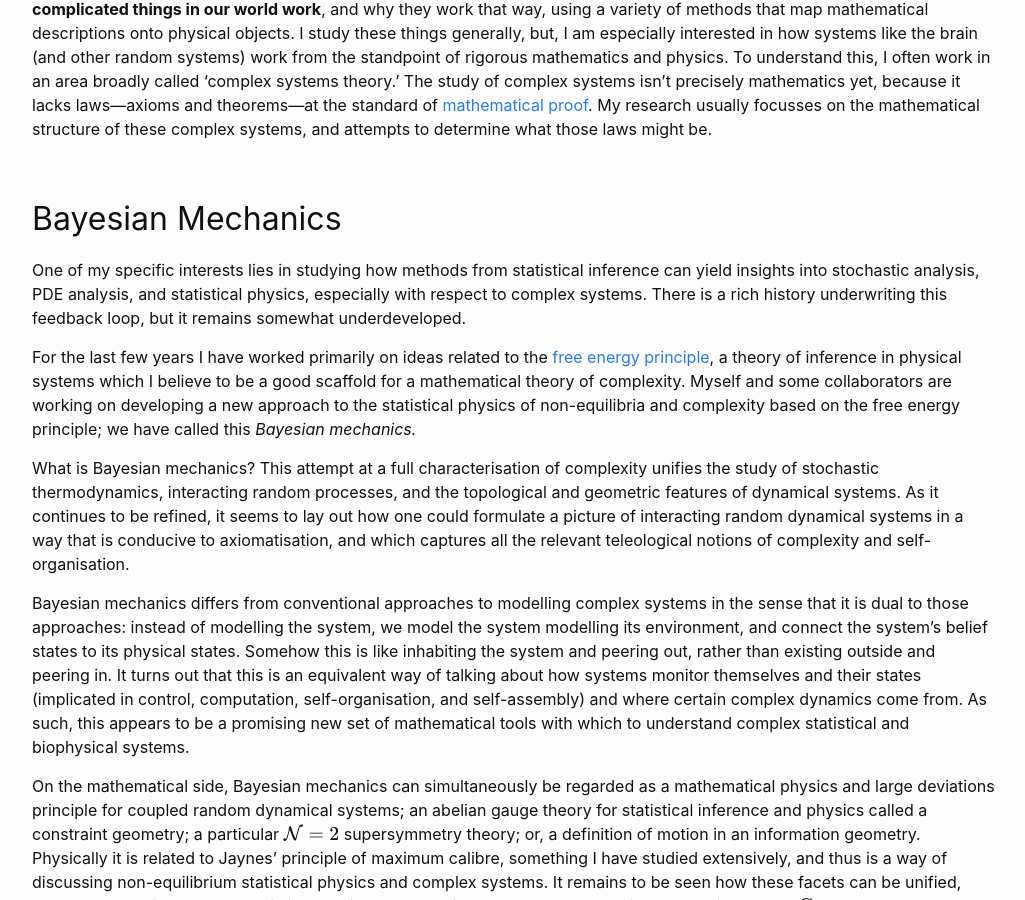
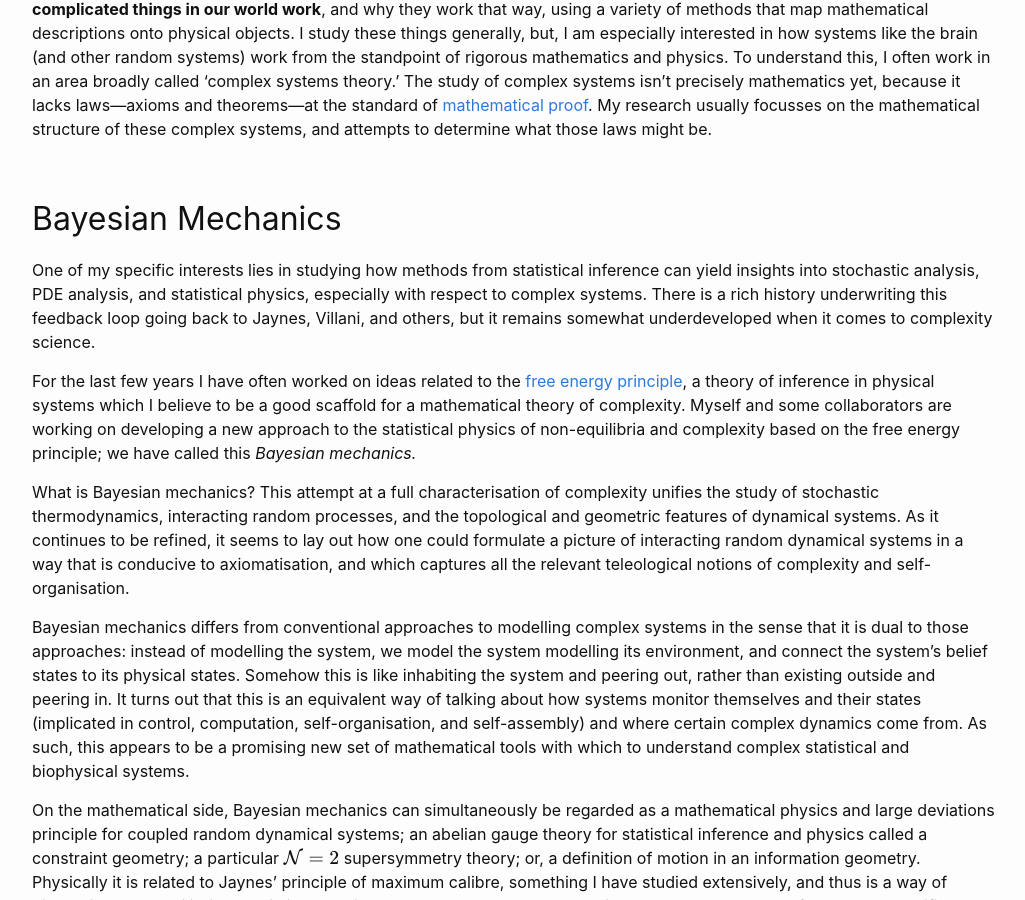
Before and after one commit to DARSakthi/DARSakthi.github.io, a Jekyll site: the page built from research.markdown, in a window 1280 px wide and 900 px high, scrolled down 587 px. Shown: the whole window, without its empty margins (126-1151 px from the left). Built offline with Jekyll 4.4.1, drawn with Linux system fonts in a browser that asks for light colours; formulas are drawn with MathJax 3.

Commit message:
Update research.markdown

```diff
--- a/research.markdown
+++ b/research.markdown
@@ -18,9 +18,9 @@ In the widest possible terms, what this means is, I study—and try to find—**
 
 ## Bayesian Mechanics
 
-One of my specific interests lies in studying how methods from statistical inference can yield insights into stochastic analysis, PDE analysis, and statistical physics, especially with respect to complex systems. There is a rich history underwriting this feedback loop, but it remains somewhat underdeveloped.
+One of my specific interests lies in studying how methods from statistical inference can yield insights into stochastic analysis, PDE analysis, and statistical physics, especially with respect to complex systems. There is a rich history underwriting this feedback loop going back to Jaynes, Villani, and others, but it remains somewhat underdeveloped when it comes to complexity science.
 
-For the last few years I have worked primarily on ideas related to the [free energy principle](https://en.wikipedia.org/wiki/Free_energy_principle), a theory of inference in physical systems which I believe to be a good scaffold for a mathematical theory of complexity. Myself and some collaborators are working on developing a new approach to the statistical physics of non-equilibria and complexity based on the free energy principle; we have called this _Bayesian mechanics._
+For the last few years I have often worked on ideas related to the [free energy principle](https://en.wikipedia.org/wiki/Free_energy_principle), a theory of inference in physical systems which I believe to be a good scaffold for a mathematical theory of complexity. Myself and some collaborators are working on developing a new approach to the statistical physics of non-equilibria and complexity based on the free energy principle; we have called this _Bayesian mechanics._
 
 What is Bayesian mechanics? This attempt at a full characterisation of complexity unifies the study of stochastic thermodynamics, interacting random processes, and the topological and geometric features of dynamical systems. As it continues to be refined, it seems to lay out how one could formulate a picture of interacting random dynamical systems in a way that is conducive to axiomatisation, and which captures all the relevant teleological notions of complexity and self-organisation.
 
```
